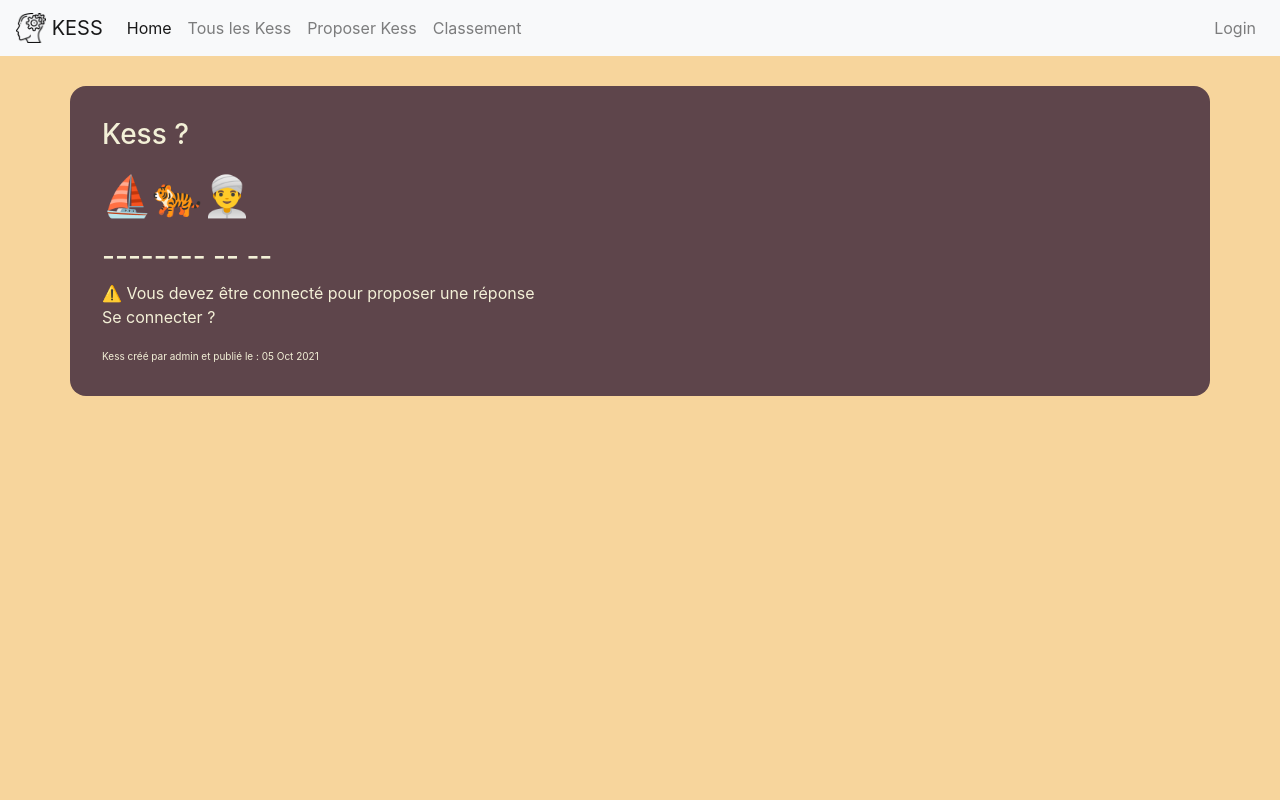
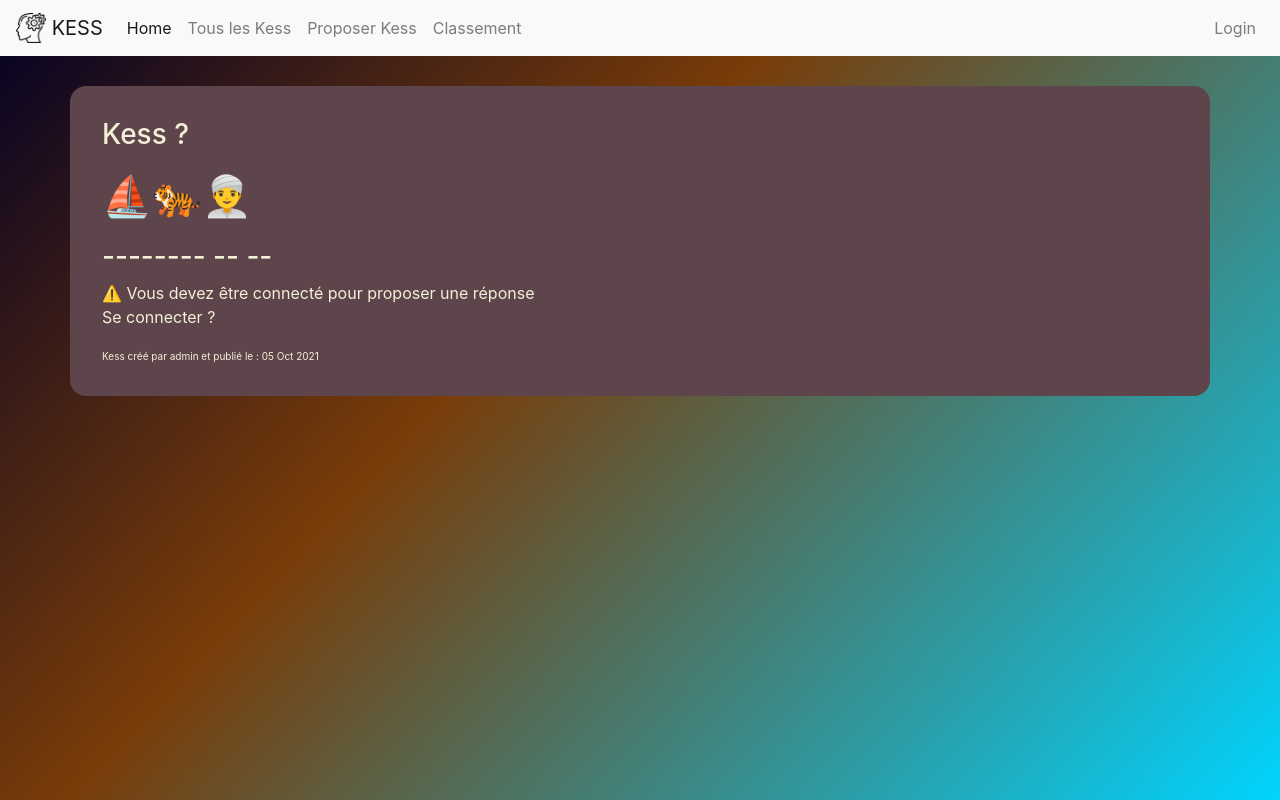
Before and after one commit to Chelpot/Kess, a Django app: page /kess/6/ in a window 1280 px wide. Run offline with Django 3.2, Linux system fonts and the light colour scheme; data comes from the database, SQL or seed files in the repository; parts of the project's set-up code (start-up, migrations or seed data) failed here and were passed over; some libraries are stand-ins or nearby versions.

Commit message:
Css update

```diff
--- a/mysite/kess/static/kess/style.css
+++ b/mysite/kess/static/kess/style.css
@@ -1,6 +1,7 @@
 
 body {
-    background-color: #F7D59C;
+    background: rgb(2,0,36);
+    background: linear-gradient(133deg, rgba(2,0,36,1) 0%, rgba(121,60,9,1) 40%, rgba(0,212,255,1) 100%);    /*background-color: #F7D59C;*/
     color: #F3F0D7;
     text-align: center;
     padding-top: 70px;
```
